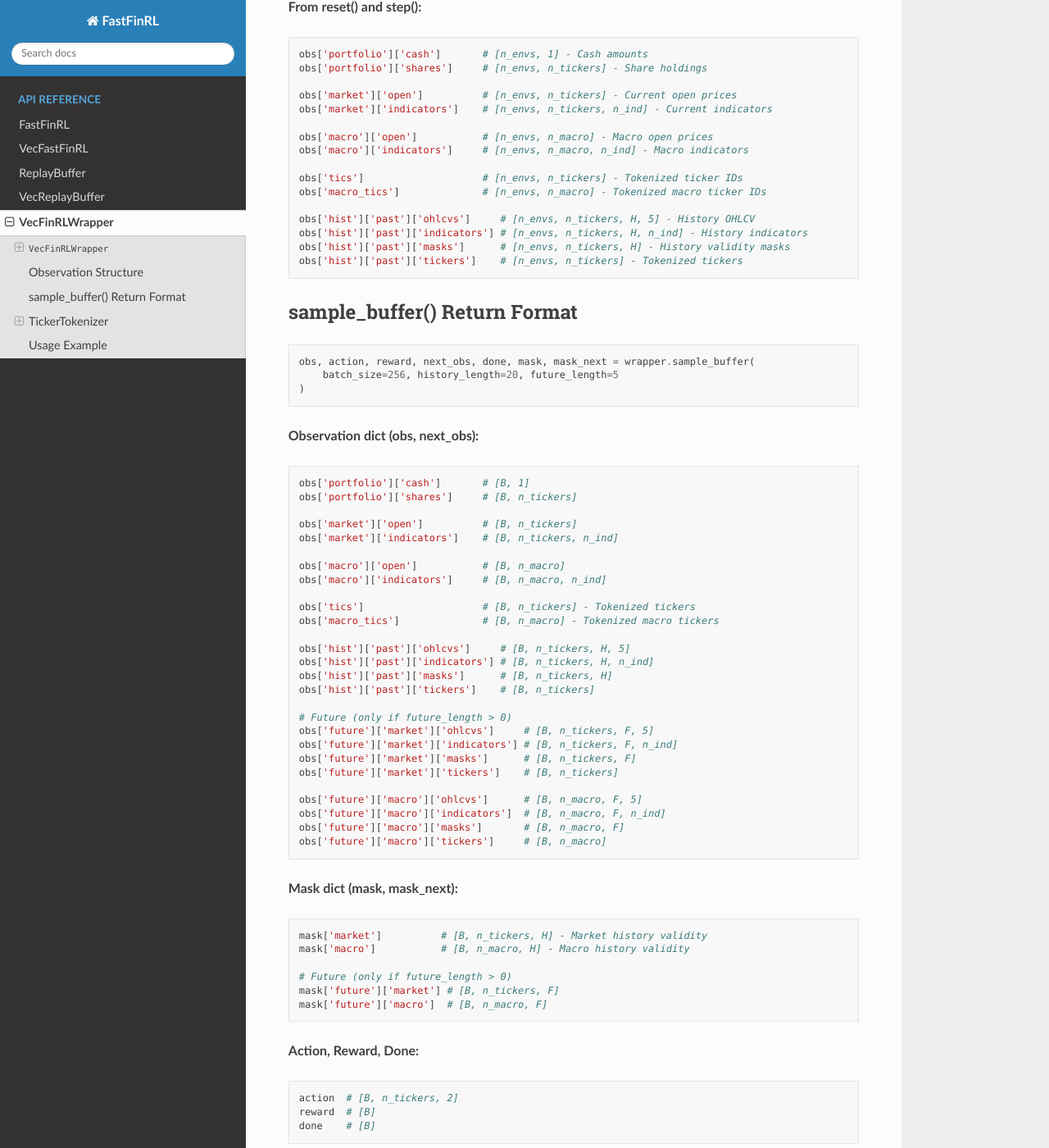
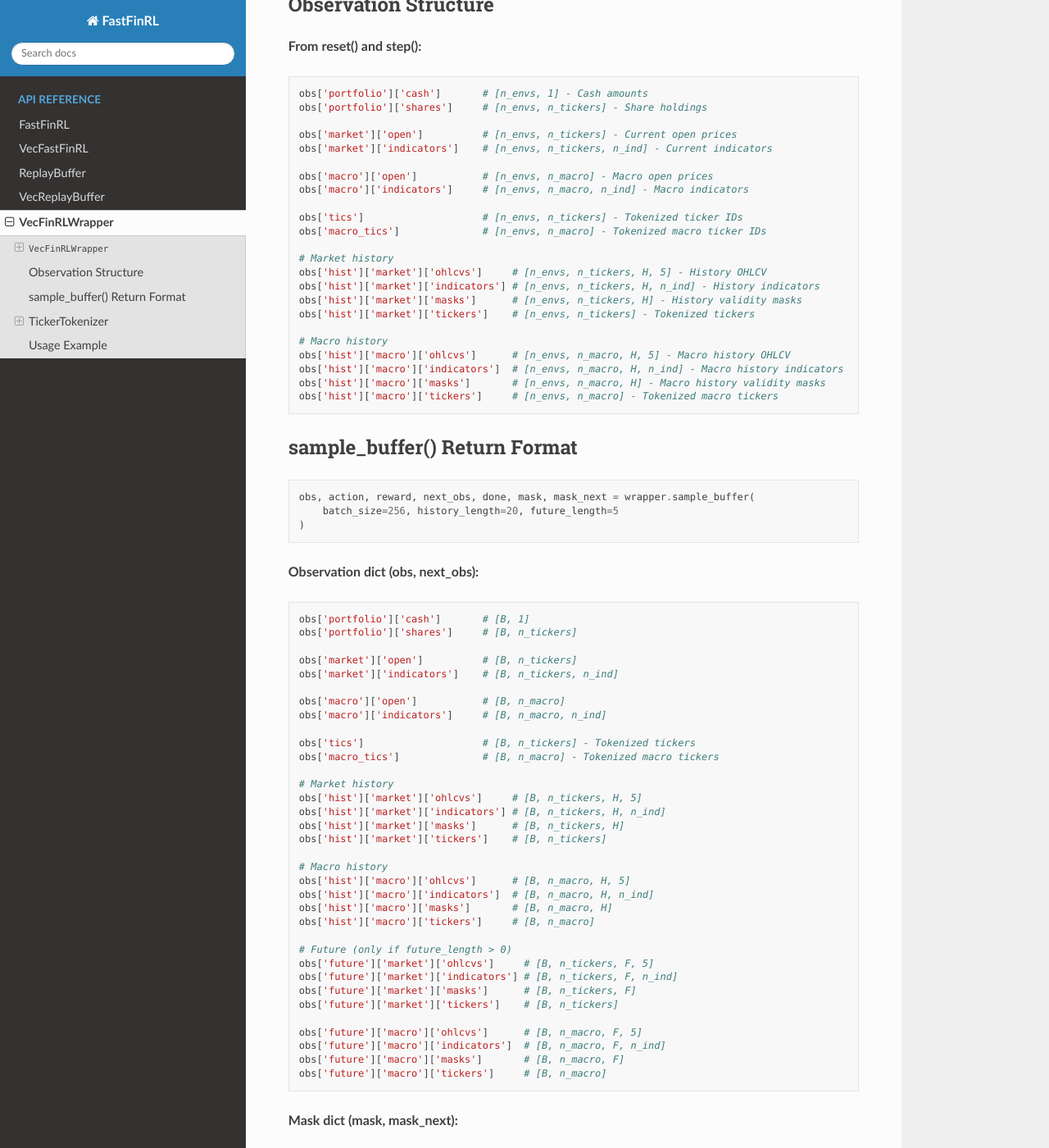
Before and after one commit to GwangPyo/fast_finrl, a Sphinx documentation site: the page built from docs/source/api/wrapper.rst, in a window 1280 px wide and 1400 px high, scrolled down 1500 px. Shown: the whole window at 82% size. Built offline with Sphinx 7.4.7 and the Read the Docs theme 3.1.0, drawn with Linux system fonts in a browser that asks for light colours; some of the changed text lies outside the part shown.

Commit message:
Add failure_threshold parameter and fix macro history docs
- Add failure_threshold config for episode termination threshold
- Update docs with correct default values and new observation structure
- Document obs['hist']['market'] and obs['hist']['macro'] structure

```diff
--- a/docs/source/api/wrapper.rst
+++ b/docs/source/api/wrapper.rst
@@ -76,10 +77,17 @@ Observation Structure
    obs['tics']                    # [n_envs, n_tickers] - Tokenized ticker IDs
    obs['macro_tics']              # [n_envs, n_macro] - Tokenized macro ticker IDs
 
-   obs['hist']['past']['ohlcvs']     # [n_envs, n_tickers, H, 5] - History OHLCV
-   obs['hist']['past']['indicators'] # [n_envs, n_tickers, H, n_ind] - History indicators
-   obs['hist']['past']['masks']      # [n_envs, n_tickers, H] - History validity masks
-   obs['hist']['past']['tickers']    # [n_envs, n_tickers] - Tokenized tickers
+   # Market history
+   obs['hist']['market']['ohlcvs']     # [n_envs, n_tickers, H, 5] - History OHLCV
+   obs['hist']['market']['indicators'] # [n_envs, n_tickers, H, n_ind] - History indicators
+   obs['hist']['market']['masks']      # [n_envs, n_tickers, H] - History validity masks
+   obs['hist']['market']['tickers']    # [n_envs, n_tickers] - Tokenized tickers
+
+   # Macro history
+   obs['hist']['macro']['ohlcvs']      # [n_envs, n_macro, H, 5] - Macro history OHLCV
+   obs['hist']['macro']['indicators']  # [n_envs, n_macro, H, n_ind] - Macro history indicators
+   obs['hist']['macro']['masks']       # [n_envs, n_macro, H] - Macro history validity masks
+   obs['hist']['macro']['tickers']     # [n_envs, n_macro] - Tokenized macro tickers
 
 sample_buffer() Return Format
 -----------------------------
@@ -106,10 +114,17 @@ sample_buffer() Return Format
    obs['tics']                    # [B, n_tickers] - Tokenized tickers
    obs['macro_tics']              # [B, n_macro] - Tokenized macro tickers
 
-   obs['hist']['past']['ohlcvs']     # [B, n_tickers, H, 5]
-   obs['hist']['past']['indicators'] # [B, n_tickers, H, n_ind]
-   obs['hist']['past']['masks']      # [B, n_tickers, H]
-   obs['hist']['past']['tickers']    # [B, n_tickers]
+   # Market history
+   obs['hist']['market']['ohlcvs']     # [B, n_tickers, H, 5]
+   obs['hist']['market']['indicators'] # [B, n_tickers, H, n_ind]
+   obs['hist']['market']['masks']      # [B, n_tickers, H]
+   obs['hist']['market']['tickers']    # [B, n_tickers]
+
+   # Macro history
+   obs['hist']['macro']['ohlcvs']      # [B, n_macro, H, 5]
+   obs['hist']['macro']['indicators']  # [B, n_macro, H, n_ind]
+   obs['hist']['macro']['masks']       # [B, n_macro, H]
+   obs['hist']['macro']['tickers']     # [B, n_macro]
 
    # Future (only if future_length > 0)
    obs['future']['market']['ohlcvs']     # [B, n_tickers, F, 5]
```
Also changed, not shown: other parts of docs/source/api/wrapper.rst (+2 -1 lines), docs/source/api/fastfinrl.rst (+7 -6 lines), docs/source/api/vecfastfinrl.rst (+7 -6 lines), 3 other files.
